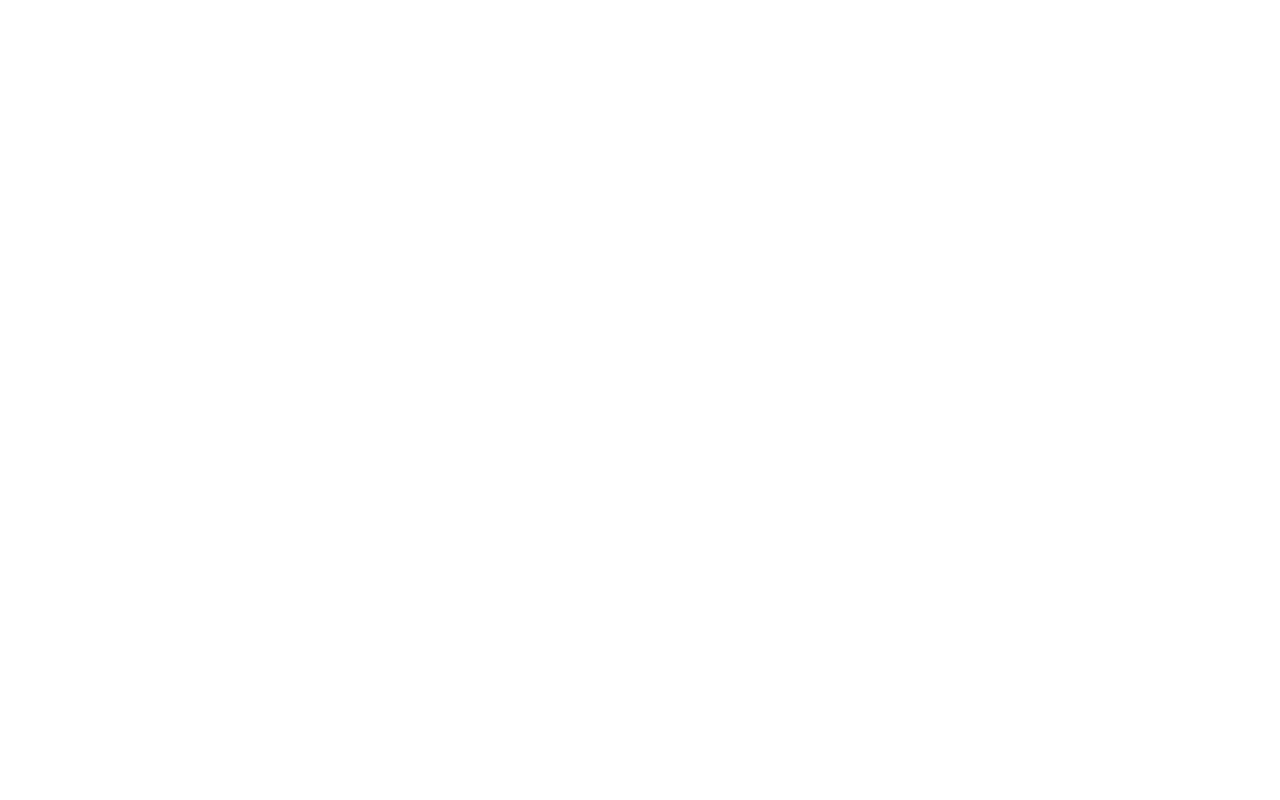
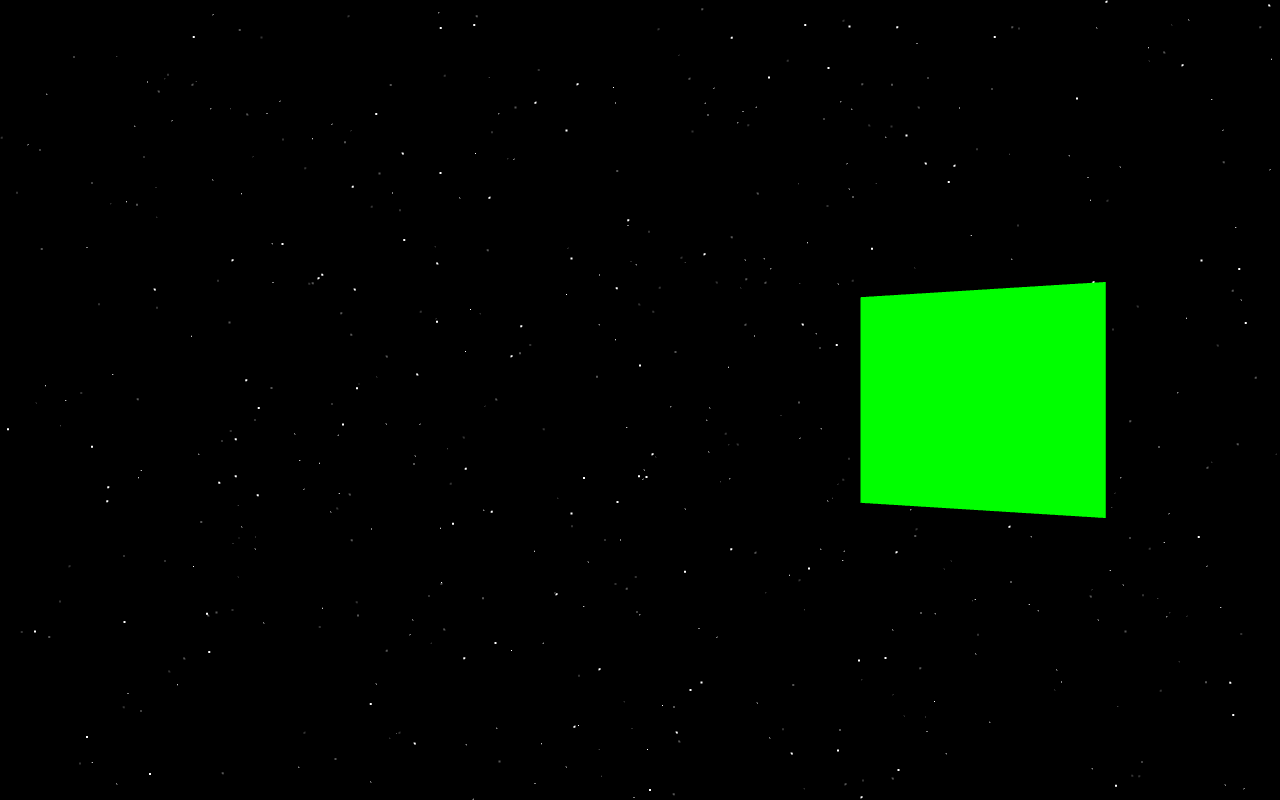
Before and after one commit to prime-infinity/prime, a website with bundled scripts: page public/index.html in a window 1280 px wide. Built offline with nearby package versions, Linux system fonts and the light colour scheme.

Commit message:
added star field

```diff
--- a/public/index.html
+++ b/public/index.html
@@ -6,9 +6,9 @@
     <meta http-equiv="X-UA-Compatible" content="IE=edge">
     <meta name="viewport" content="width=device-width, initial-scale=1.0">
     <title>Prime</title>
-    <link rel="stylesheet" href="css\styles.css">
-    <link rel="stylesheet" href="css\bootstrap.min.css">
-    <link  href="css\animate.min.css" rel="stylesheet" type="text/css">
+    <link rel="stylesheet" href="css/style.css">
+    <link rel="stylesheet" href="css/bootstrap.min.css">
+    <link  href="css/animate.min.css" rel="stylesheet" type="text/css">
 </head>
 
 <body>
--- a/public/js/index.js
+++ b/public/js/index.js
@@ -0,0 +1,139 @@
+import * as THREE from "/node_modules/three/build/three.module.js";
+/*import { OrbitControls } from "/node_modules/three/examples/jsm/controls/OrbitControls";
+import Stats from "/node_modules/three/examples/js/libs/stats.min.js"*/
+
+//global declaration
+let scene;
+let camera;
+let renderer;
+let controls;
+let stats
+let container = document.getElementById('container');
+scene = new THREE.Scene();
+const fov = 60;
+const aspect = window.innerWidth / window.innerHeight;
+const near = 0.1;
+const far = 1e7;
+
+//camera
+camera = new THREE.PerspectiveCamera(fov, aspect, near, far);
+camera.position.set(0, 0, 4)
+scene.add(camera);
+
+renderer = new THREE.WebGLRenderer( { antialias: true } );
+renderer.setSize(window.innerWidth, window.innerHeight);
+renderer.setPixelRatio(window.devicePixelRatio ? window.devicePixelRatio : 1);
+
+renderer.shadowMap.enabled = true;
+renderer.shadowMap.type = THREE.PCFSoftShadowMap;
+container.appendChild(renderer.domElement);
+
+// stars
+const r = 6371, starsGeometry = [ new THREE.BufferGeometry(), new THREE.BufferGeometry()];
+
+const vertices1 = [];
+const vertices2 = [];
+
+const vertex = new THREE.Vector3();
+
+for ( let i = 0; i < 250; i ++ ) {
+
+    vertex.x = Math.random() * 2 - 1;
+    vertex.y = Math.random() * 2 - 1;
+    vertex.z = Math.random() * 2 - 1;
+    vertex.multiplyScalar( r );
+
+    vertices1.push( vertex.x, vertex.y, vertex.z );
+
+}
+
+for ( let i = 0; i < 250; i ++ ) {
+
+    vertex.x = Math.random() * 2 - 1;
+    vertex.y = Math.random() * 2 - 1;
+    vertex.z = Math.random() * 2 - 1;
+    vertex.multiplyScalar( r );
+
+    vertices2.push( vertex.x, vertex.y, vertex.z );
+
+}
+
+starsGeometry[ 0 ].setAttribute( 'position', new THREE.Float32BufferAttribute( vertices1, 3 ) );
+starsGeometry[ 1 ].setAttribute( 'position', new THREE.Float32BufferAttribute( vertices2, 3 ) );
+
+const starsMaterials = [
+    new THREE.PointsMaterial( { color: 0x555555, size: 2, sizeAttenuation: false } ),
+    new THREE.PointsMaterial( { color: 0x555555, size: 1, sizeAttenuation: false } ),
+    new THREE.PointsMaterial( { color: 0x333333, size: 2, sizeAttenuation: false } ),
+    new THREE.PointsMaterial( { color: 0xffffff, size: 1, sizeAttenuation: false } ),
+    new THREE.PointsMaterial( { color: 0xffffff, size: 2, sizeAttenuation: false } ),
+    new THREE.PointsMaterial( { color: 0xffffff, size: 1, sizeAttenuation: false } )
+];
+
+for ( let i = 10; i < 30; i ++ ) {
+
+    const stars = new THREE.Points( starsGeometry[ i % 2 ], starsMaterials[ i % 6 ] );
+
+    stars.rotation.x = Math.random() * 6;
+    stars.rotation.y = Math.random() * 6;
+    stars.rotation.z = Math.random() * 6;
+    stars.scale.setScalar( i * 10 );
+
+    stars.matrixAutoUpdate = false;
+    stars.updateMatrix();
+
+    scene.add( stars );
+
+}
+
+/*controls = new OrbitControls(camera, renderer.domElement)
+controls.enableDamping = true;
+controls.dampingFactor = 0.05;
+controls.enableZoom = true;
+controls.update();
+
+stats = new Stats()
+container.appendChild( stats.dom );*/
+
+//test
+const geometry = new THREE.BoxGeometry();
+const material = new THREE.MeshBasicMaterial( { color: 0x00ff00 } );
+const cube = new THREE.Mesh( geometry, material );
+scene.add( cube );
+
+
+//ambient light
+const ambientlight = new THREE.AmbientLight(0xffffff, 0.2);
+scene.add(ambientlight);
+
+//point Light
+const pointLight = new THREE.PointLight(0xffffff, 1);
+pointLight.castShadow = true;
+pointLight.shadow.bias = 0.00001;
+pointLight.shadow.mapSize.width = 2048;
+pointLight.shadow.mapSize.height = 2048;
+pointLight.position.set(-50, 20, -60);
+scene.add(pointLight);
+
+//resize listner
+window.addEventListener(
+    "resize",
+    () => {
+      camera.aspect = window.innerWidth / window.innerHeight;
+      camera.updateProjectionMatrix();
+      renderer.setSize(window.innerWidth, window.innerHeight);
+    },
+    false
+);
+
+//animation loop
+const animate = () => {
+    requestAnimationFrame(animate);
+    //stats.begin();
+    renderer.render(scene, camera);
+    //stats.end();
+    camera.rotation.y += 0.001;
+    //cube.rotation.y += 1
+};
+
+animate();
```
